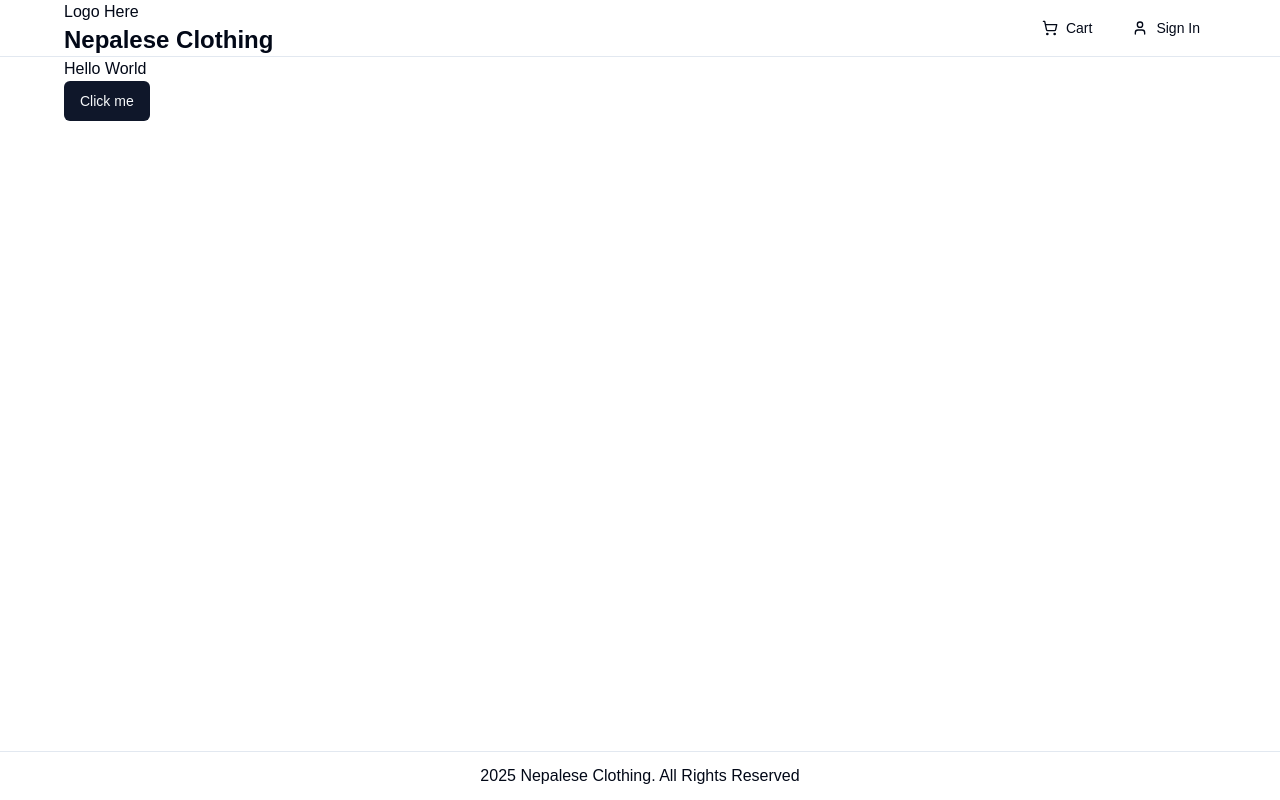
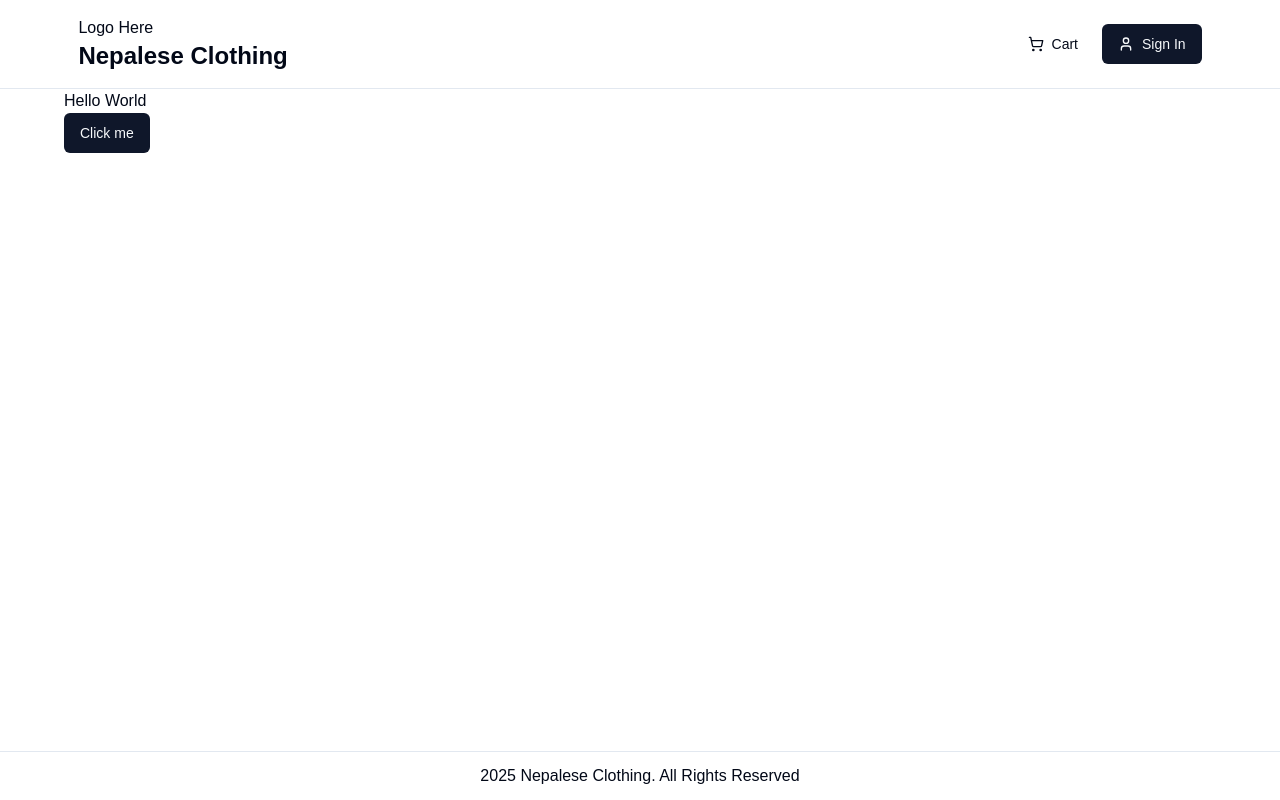
Before and after one commit to sunilkkhadka/next-ecommerce, a Next.js app: page / in a window 1280 px wide. Built offline with nearby package versions, Linux system fonts and the light colour scheme; no server answers.

Commit message:
feat: Added not found and loading pages

```diff
--- /dev/null
+++ b/app/loading.tsx
@@ -0,0 +1,5 @@
+function loading() {
+  return <div>loading</div>;
+}
+
+export default loading;
--- /dev/null
+++ b/app/not-found.tsx
@@ -0,0 +1,21 @@
+import Link from "next/link";
+import { Move, MoveRight } from "lucide-react";
+
+import { Button } from "@/components/ui/button";
+
+function NotFoundPage() {
+  return (
+    <div className="w-full h-screen flex flex-col gap-6 items-center justify-center">
+      <h1>404 Page Not Found</h1>
+      <p>
+        <Button asChild variant="outline">
+          <Link href="/" className=" ">
+            Back to home page <MoveRight />
+          </Link>
+        </Button>
+      </p>
+    </div>
+  );
+}
+
+export default NotFoundPage;
--- a/components/shared/Header/index.tsx
+++ b/components/shared/Header/index.tsx
@@ -6,7 +6,7 @@ import { Button } from "@/components/ui/button";
 
 const Header = () => {
   return (
-    <header className="w-full border-b">
+    <header className="w-full border-b p-4">
       <div className="wrapper flex justify-between items-center">
         <div className="items-start">
           <Link href="/">
@@ -22,7 +22,7 @@ const Header = () => {
               <ShoppingCart /> Cart
             </Link>
           </Button>
-          <Button asChild variant="ghost">
+          <Button asChild>
             <Link href="/sign-in">
               <UserIcon /> Sign In
             </Link>
```
